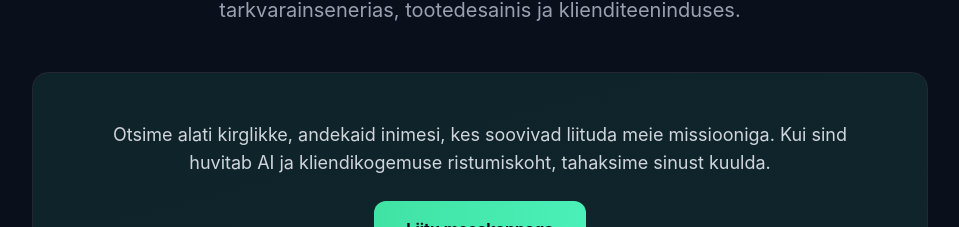
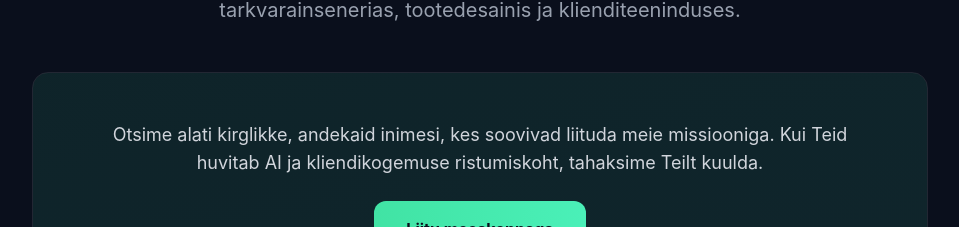
Before and after one commit to Hannesvaster/Hannesvaster.github.io, a React (Vite) app: page /about in a window 1280 px wide. Shown: the part 2719-2946 px from the top of the page, without its empty margins (160-1119 px from the left). Built offline with nearby package versions, Linux system fonts and the light colour scheme.

Commit message:
Sinu to Teie

```diff
--- a/src/app/components/About.tsx
+++ b/src/app/components/About.tsx
@@ -209,8 +209,8 @@ export function About() {
               <div className="p-12 bg-gradient-to-br from-[#41e3a4]/10 to-[#4af0b8]/10">
                 <p className="text-lg text-gray-300 mb-6">
                   Otsime alati kirglikke, andekaid inimesi, kes soovivad liituda
-                  meie missiooniga. Kui sind huvitab AI ja kliendikogemuse ristumiskoht,
-                  tahaksime sinust kuulda.
+                  meie missiooniga. Kui Teid huvitab AI ja kliendikogemuse ristumiskoht,
+                  tahaksime Teilt kuulda.
                 </p>
                 <a
                   href="mailto:careers@turtlo.com"
```
